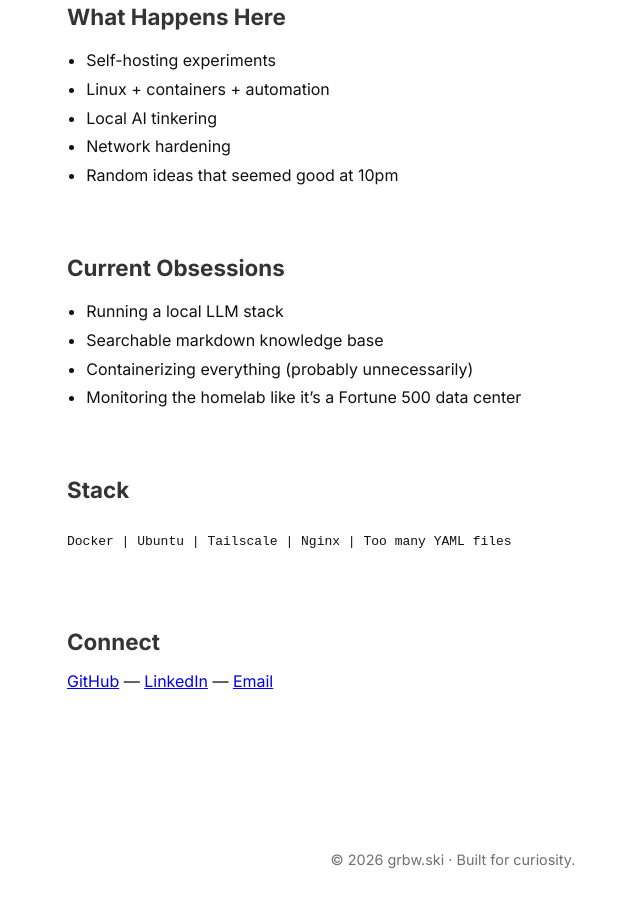
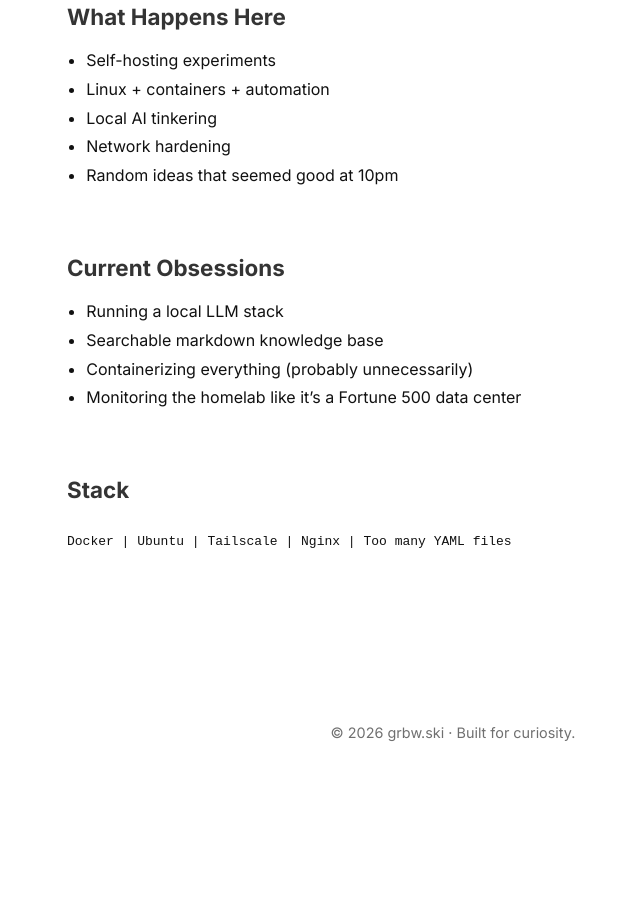
Before and after one commit to mycodex-dev/grbwski, a plain HTML site: page index.html in a window 1280 px wide. Shown: the part 925-1825 px from the top of the page, without its empty margins (187-827 px from the left). After the commit the page ends 1698 px from the top, so only its background shows below. Drawn offline with Linux system fonts and the light colour scheme.

Commit message:
remove contact section

```diff
--- a/index.html
+++ b/index.html
@@ -68,15 +68,6 @@ Docker | Ubuntu | Tailscale | Nginx | Too many YAML files
     </code></pre>
   </section>
 
-  <section class="fade-section">
-    <h2>Connect</h2>
-    <p>
-      <a href="https://github.com/mycodex-dev" target="_blank">GitHub</a> —
-      <a href="https://www.linkedin.com/in/migrabowski/" target="_blank">LinkedIn</a> —
-      <a href="mailto:mike@grbw.ski">Email</a>
-    </p>
-  </section>
-
 </main>
 
 <footer>
```
